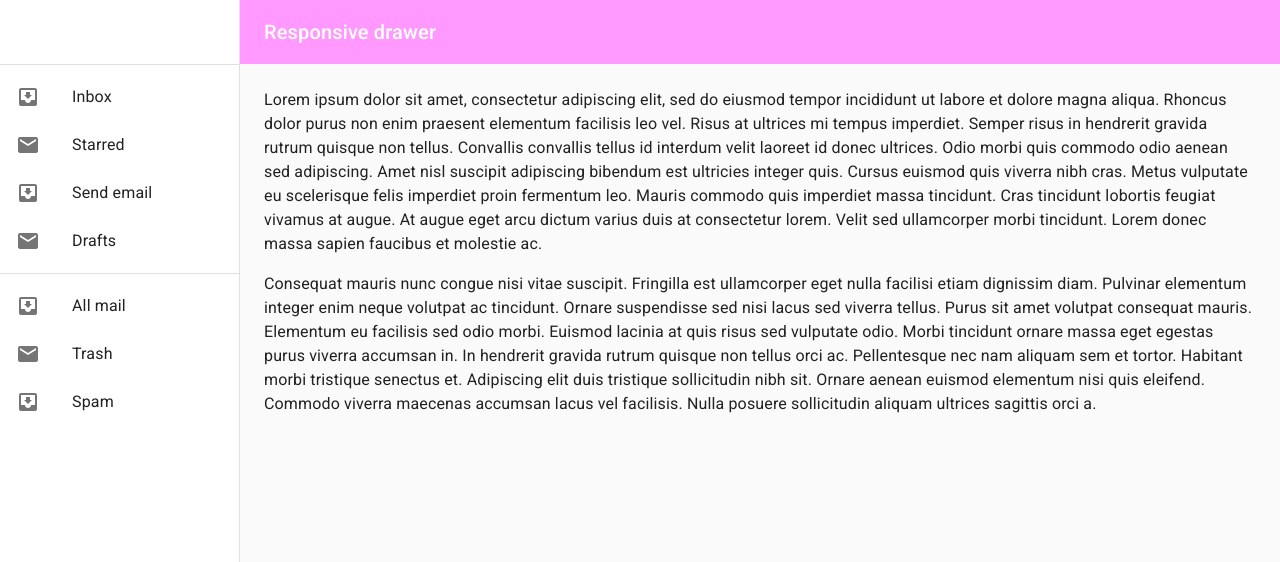
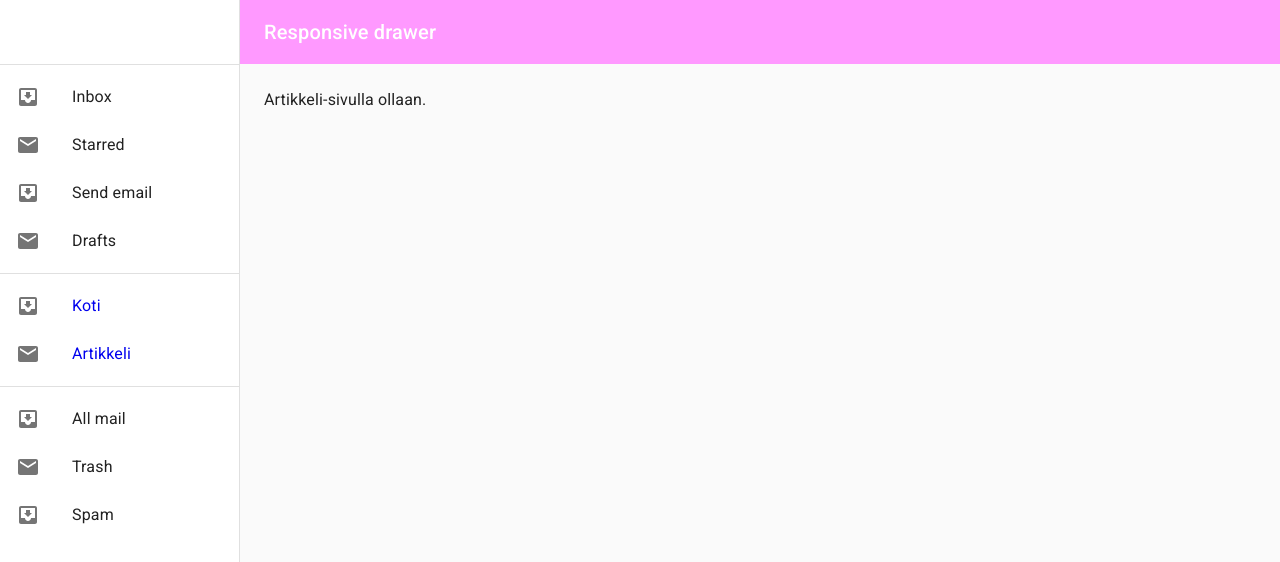
Before and after one commit to hannuee/GenericStore, a React (Create React App) app in the folder genericstore/: page /artikkeli in a window 1280 px wide. Shown: the top 562 px of the page. Built offline with nearby package versions, Linux system fonts and the light colour scheme.

Commit message:
React-router adopted
And fused together with Material UI.

```diff
--- a/genericstore/package.json
+++ b/genericstore/package.json
@@ -12,6 +12,7 @@
     "react": "^17.0.2",
     "react-dom": "^17.0.2",
     "react-redux": "^7.2.4",
+    "react-router-dom": "^5.2.0",
     "react-scripts": "4.0.3",
     "redux": "^4.1.0",
     "redux-thunk": "^2.3.0",
--- a/genericstore/src/App.js
+++ b/genericstore/src/App.js
@@ -6,6 +6,10 @@ import ResponsiveDrawer from './components/ResponsiveDrawer'
 //import { initializeCategories } from './reducers/categoryReducer'
 //import Container from '@material-ui/core/Container'
 
+import {
+  BrowserRouter as Router
+} from "react-router-dom"
+
 const App = () => {
   // const dispatch = useDispatch()
 
@@ -13,7 +17,9 @@ const App = () => {
 
   return (
     <div>
-      <ResponsiveDrawer />
+      <Router>
+        <ResponsiveDrawer />
+      </Router>
     </div>
   )
 }
--- a/genericstore/src/components/ResponsiveDrawer.js
+++ b/genericstore/src/components/ResponsiveDrawer.js
@@ -1,7 +1,7 @@
 // Mainly copy-pasted this component from material-ui.com/components/drawers/, slightly modified and all visible text replaced with own text.
 
 import React from 'react';
-import PropTypes from 'prop-types';
+// import PropTypes from 'prop-types';
 import AppBar from '@material-ui/core/AppBar';
 import CssBaseline from '@material-ui/core/CssBaseline';
 import Divider from '@material-ui/core/Divider';
@@ -19,12 +19,21 @@ import Toolbar from '@material-ui/core/Toolbar';
 import Typography from '@material-ui/core/Typography';
 import { makeStyles, useTheme } from '@material-ui/core/styles';
 
+import {
+  Switch, Route, Link
+} from "react-router-dom"
+
+
 const drawerWidth = 240;
 
 const customStyleColor = {  // AppBar MODDDDDDDDDDDDDDDDDDDDDDDDDDDDDDDDDDDD
     background: '#ff99ff',
     boxShadow: '0px 0px'
-};
+}
+
+const noDeco = {  // Link MODDDDDDDDDDDDDDDDDDDDDDDDDDDDDDDDDDDD
+  textDecoration: 'none'
+}
 
 const useStyles = makeStyles((theme) => ({
   root: {
@@ -73,6 +82,7 @@ function ResponsiveDrawer(props) {
     <div>
       <div className={classes.toolbar} />
       <Divider />
+
       <List>
         {['Inbox', 'Starred', 'Send email', 'Drafts'].map((text, index) => (
           <ListItem button key={text}>
@@ -81,6 +91,24 @@ function ResponsiveDrawer(props) {
           </ListItem>
         ))}
       </List>
+
+      <Divider />
+
+      <List>
+        <Link to="/koti" style={noDeco}>
+          <ListItem button>
+            <ListItemIcon> <InboxIcon /> </ListItemIcon>
+            <ListItemText primary="Koti" />
+          </ListItem>
+        </Link>
+        <Link to="/artikkeli" style={noDeco}>
+          <ListItem button>
+            <ListItemIcon> <MailIcon /> </ListItemIcon>
+            <ListItemText primary="Artikkeli" />
+          </ListItem>
+        </Link>
+      </List>
+
       <Divider />
       <List>
         {['All mail', 'Trash', 'Spam'].map((text, index) => (
@@ -147,29 +175,20 @@ function ResponsiveDrawer(props) {
       </nav>
       <main className={classes.content}>
         <div className={classes.toolbar} />
-        <Typography paragraph>
-          Lorem ipsum dolor sit amet, consectetur adipiscing elit, sed do eiusmod tempor incididunt
-          ut labore et dolore magna aliqua. Rhoncus dolor purus non enim praesent elementum
-          facilisis leo vel. Risus at ultrices mi tempus imperdiet. Semper risus in hendrerit
-          gravida rutrum quisque non tellus. Convallis convallis tellus id interdum velit laoreet id
-          donec ultrices. Odio morbi quis commodo odio aenean sed adipiscing. Amet nisl suscipit
-          adipiscing bibendum est ultricies integer quis. Cursus euismod quis viverra nibh cras.
-          Metus vulputate eu scelerisque felis imperdiet proin fermentum leo. Mauris commodo quis
-          imperdiet massa tincidunt. Cras tincidunt lobortis feugiat vivamus at augue. At augue eget
-          arcu dictum varius duis at consectetur lorem. Velit sed ullamcorper morbi tincidunt. Lorem
-          donec massa sapien faucibus et molestie ac.
-        </Typography>
-        <Typography paragraph>
-          Consequat mauris nunc congue nisi vitae suscipit. Fringilla est ullamcorper eget nulla
-          facilisi etiam dignissim diam. Pulvinar elementum integer enim neque volutpat ac
-          tincidunt. Ornare suspendisse sed nisi lacus sed viverra tellus. Purus sit amet volutpat
-          consequat mauris. Elementum eu facilisis sed odio morbi. Euismod lacinia at quis risus sed
-          vulputate odio. Morbi tincidunt ornare massa eget egestas purus viverra accumsan in. In
-          hendrerit gravida rutrum quisque non tellus orci ac. Pellentesque nec nam aliquam sem et
-          tortor. Habitant morbi tristique senectus et. Adipiscing elit duis tristique sollicitudin
-          nibh sit. Ornare aenean euismod elementum nisi quis eleifend. Commodo viverra maecenas
-          accumsan lacus vel facilisis. Nulla posuere sollicitudin aliquam ultrices sagittis orci a.
-        </Typography>
+
+    <Switch>
+      <Route path="/koti">
+          <Typography paragraph>
+            Kotona ollaan!
+          </Typography>
+      </Route>
+      <Route path="/artikkeli">
+          <Typography paragraph>
+            Artikkeli-sivulla ollaan.
+          </Typography>
+      </Route>
+    </Switch>
+
       </main>
     </div>
   );
```
Also changed, not shown: 1 other file (tests, documents, lock files or other folders).
